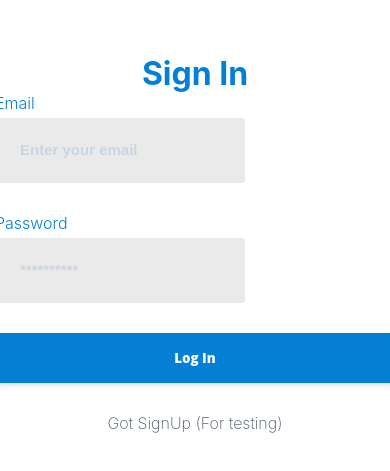
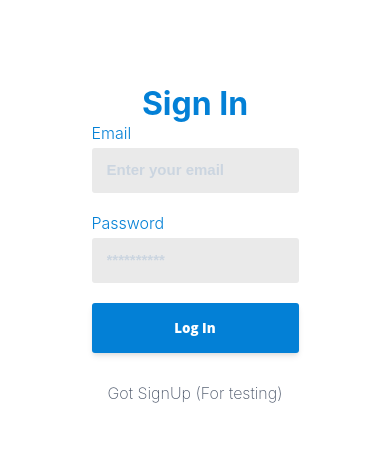
Before and after one commit to alleneben/mirror-ventures, a React (Create React App) app: page / in a window 390 px wide. Shown: the part 179-650 px from the top of the page. Built offline with nearby package versions, Linux system fonts and the light colour scheme.

Commit message:
responsive

```diff
--- a/src/asset/scss/forms.module.scss
+++ b/src/asset/scss/forms.module.scss
@@ -10,13 +10,13 @@
     }
     input,select,textarea {
         box-sizing: border-box;
-        padding: 25px;
+        padding: 15px;
         border-radius: 3px;
         border: none;
         background: $bg-gray-fields;
         color: $gray-600;
-        margin: 5px 0 30px 0;
-        width: 400px;
+        margin: 5px 0 20px 0;
+        width: 100%;
     }
 
     input:focus, select:focus, textarea:focus {
@@ -57,7 +57,7 @@
     color: #ffffff;
     padding: 1rem;
     cursor: pointer;
-    width: 400px;
+    width: 100%;
     box-shadow: 0 4px 6px -1px rgba(0, 0, 0, 0.1), 0 2px 4px -1px rgba(0, 0, 0, 0.06);
 }
 .buttonClear {
@@ -69,9 +69,9 @@
     border: 1px solid $blue-300;
     border-radius: 3px;
     color: #000;
-    padding: 1rem;
+    padding: 0.5rem;
     cursor: pointer;
-    width: 400px;
+    width: 100%;
     display: flex;
     justify-content: center;
     align-items: center;
@@ -83,12 +83,3 @@
     // background-color: $active-link;
     transition: all 1s;
 }
-
-@media only screen and (max-width: 600px){
-    input, select,textarea {
-        width: 250px !important;
-    }
-    label {
-        font-weight: 200;
-    }
-}
```
